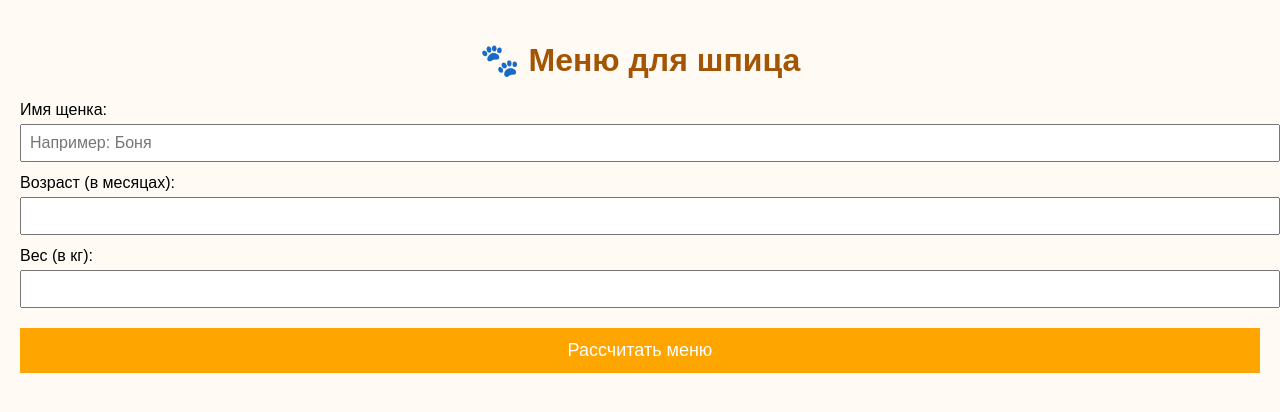
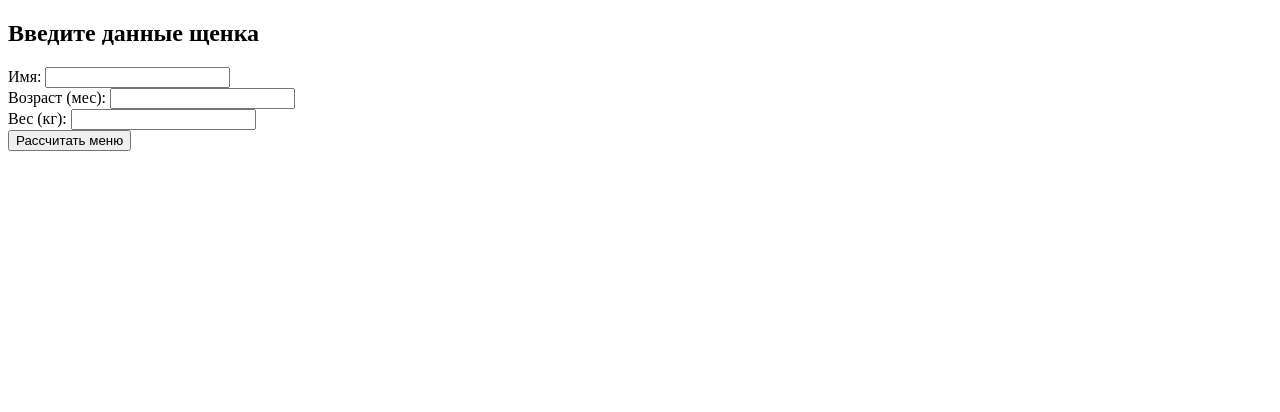
Before and after one commit to dod999kz/dog-menu-webapp, a plain HTML site: page index.html in a window 1280 px wide. Drawn offline with Linux system fonts and the light colour scheme.

Commit message:
Add files via upload

```diff
--- a/index.html
+++ b/index.html
@@ -2,79 +2,28 @@
 <!DOCTYPE html>
 <html lang="ru">
 <head>
-  <script src="https://telegram.org/js/telegram-web-app.js"></script>
   <meta charset="UTF-8" />
   <meta name="viewport" content="width=device-width, initial-scale=1.0"/>
-  <title>Меню для шпица</title>
-  <style>
-    body {
-      font-family: sans-serif;
-      background: #fffaf4;
-      margin: 0;
-      padding: 20px;
-    }
-    h1 {
-      text-align: center;
-      color: #a35504;
-    }
-    label {
-      display: block;
-      margin: 12px 0 5px;
-    }
-    input {
-      width: 100%;
-      padding: 8px;
-      font-size: 16px;
-    }
-    button {
-      margin-top: 20px;
-      width: 100%;
-      padding: 12px;
-      font-size: 18px;
-      background: orange;
-      border: none;
-      color: white;
-      cursor: pointer;
-    }
-  </style>
+  <script src="https://telegram.org/js/telegram-web-app.js"></script>
+  <title>Меню для щенка</title>
 </head>
 <body>
-  <h1>🐾 Меню для шпица</h1>
-  <form id="menu-form">
-    <label>Имя щенка:</label>
-    <input type="text" name="name" placeholder="Например: Боня" required />
-
-    <label>Возраст (в месяцах):</label>
-    <input type="number" name="age" min="1" required />
-
-    <label>Вес (в кг):</label>
-    <input type="number" name="weight" step="0.1" min="0.1" required />
-
-    <button type="submit">Рассчитать меню</button>
-  </form>
+  <h2>Введите данные щенка</h2>
+  <label>Имя: <input type="text" id="name" /></label><br />
+  <label>Возраст (мес): <input type="number" id="age" /></label><br />
+  <label>Вес (кг): <input type="number" step="0.1" id="weight" /></label><br />
+  <button onclick="sendData()">Рассчитать меню</button>
 
   <script>
-    const form = document.getElementById("menu-form");
-    form.addEventListener("submit", function (e) {
-      e.preventDefault();
-      const name = form.name.value.trim();
-      const age = form.age.value;
-      const weight = form.weight.value;
-
+    function sendData() {
       const data = {
-        name: name,
-        age: age,
-        weight: weight
+        name: document.getElementById("name").value,
+        age: document.getElementById("age").value,
+        weight: document.getElementById("weight").value
       };
-
-      if (window.Telegram && Telegram.WebApp) {
-        Telegram.WebApp.sendData(JSON.stringify(data));
-        alert("✅ Данные отправлены!");  // Всплывающее сообщение
-        Telegram.WebApp.close();        // Закрыть WebApp
-      } else {
-        alert("❌ Ошибка: Telegram WebApp не найден");
-      }
-    });
+      Telegram.WebApp.sendData(JSON.stringify(data));
+      Telegram.WebApp.close();
+    }
   </script>
 </body>
 </html>
```
